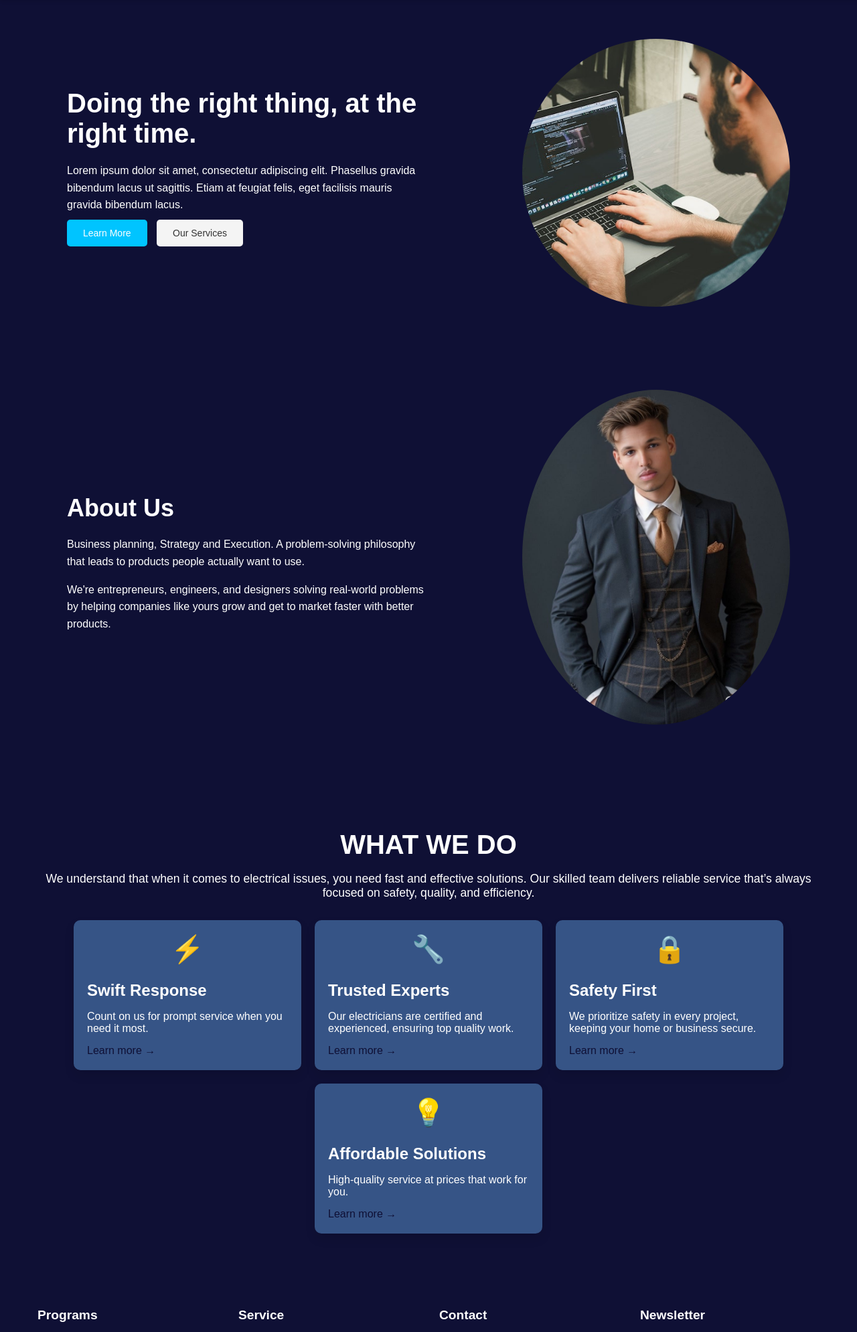
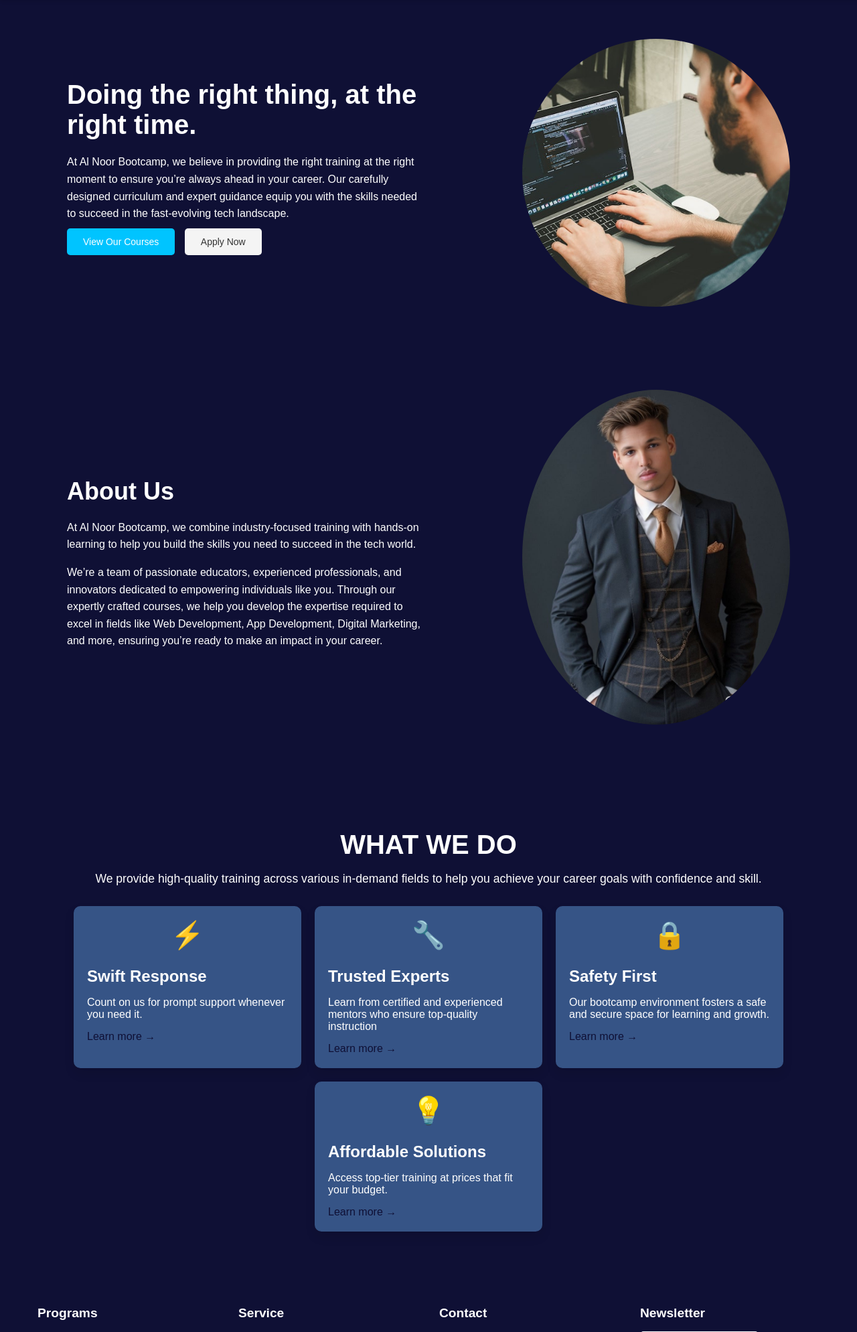
Before and after one commit to kazaliisse/bootcamp-website, a Flask app: page /about in a window 1280 px wide. Shown: the part 66-2055 px from the top of the page at 67% size. Run offline with Flask 3, Linux system fonts and the light colour scheme.

Commit message:
initial commit

```diff
--- a/app.py
+++ b/app.py
@@ -133,17 +133,27 @@ def delete_contact(id):
     return redirect(url_for('view_contacts'))
 
 # Route to view applications in the admin panel with pagination
+# Route to view applications in the admin panel with pagination and search
 @app.route('/admin/applications')
 def view_applications():
+    search = request.args.get('search', '')  # Search functionality
     page = request.args.get('page', 1, type=int)
     per_page = 10  # Number of records per page
     offset = (page - 1) * per_page
 
     conn = get_db_connection()
-    applications = conn.execute('SELECT * FROM applications LIMIT ? OFFSET ?', (per_page, offset)).fetchall()
+    search_query = f"%{search}%"  # Format search term for SQL LIKE
+    applications = conn.execute(
+        'SELECT * FROM applications WHERE first_name LIKE ? OR last_name LIKE ? LIMIT ? OFFSET ?',
+        (search_query, search_query, per_page, offset)
+    ).fetchall()
+
+    # Get total number of applications for pagination
+    total_query = 'SELECT COUNT(*) FROM applications WHERE first_name LIKE ? OR last_name LIKE ?'
+    total = conn.execute(total_query, (search_query, search_query)).fetchone()[0]
     conn.close()
 
-    return render_template('applications.html', applications=applications, page=page, per_page=per_page)
+    return render_template('applications.html', applications=applications, page=page, per_page=per_page, total=total, search=search)
 
 # Route to edit an application
 @app.route('/admin/edit_application/<int:id>', methods=['GET', 'POST'])
--- a/templates/AboutUs.html
+++ b/templates/AboutUs.html
@@ -41,13 +41,18 @@
       <div class="header-content">
         <h1>Doing the right thing, at the right time.</h1>
         <p>
-          Lorem ipsum dolor sit amet, consectetur adipiscing elit. Phasellus
-          gravida bibendum lacus ut sagittis. Etiam at feugiat felis, eget
-          facilisis mauris gravida bibendum lacus.
+          At Al Noor Bootcamp, we believe in providing the right training at the
+          right moment to ensure you’re always ahead in your career. Our
+          carefully designed curriculum and expert guidance equip you with the
+          skills needed to succeed in the fast-evolving tech landscape.
         </p>
         <div class="buttons">
-          <a href="#" class="btn btn-primary">Learn More</a>
-          <a href="#" class="btn btn-secondary">Our Services</a>
+          <a href="{{ url_for('courses') }}" class="btn btn-primary"
+            >View Our Courses</a
+          >
+          <a href="{{ url_for('apply') }}" class="btn btn-secondary"
+            >Apply Now</a
+          >
         </div>
       </div>
       <div class="header-image">
@@ -63,13 +68,17 @@
       <div class="content">
         <h2>About Us</h2>
         <p>
-          Business planning, Strategy and Execution. A problem-solving
-          philosophy that leads to products people actually want to use.
+          At Al Noor Bootcamp, we combine industry-focused training with
+          hands-on learning to help you build the skills you need to succeed in
+          the tech world.
         </p>
         <p>
-          We're entrepreneurs, engineers, and designers solving real-world
-          problems by helping companies like yours grow and get to market faster
-          with better products.
+          We’re a team of passionate educators, experienced professionals, and
+          innovators dedicated to empowering individuals like you. Through our
+          expertly crafted courses, we help you develop the expertise required
+          to excel in fields like Web Development, App Development, Digital
+          Marketing, and more, ensuring you’re ready to make an impact in your
+          career.
         </p>
       </div>
       <div class="image-container">
@@ -84,23 +93,22 @@
       <div class="container">
         <h2 class="offer-section-title">WHAT WE DO</h2>
         <p class="offer-section-description">
-          We understand that when it comes to electrical issues, you need fast
-          and effective solutions. Our skilled team delivers reliable service
-          that’s always focused on safety, quality, and efficiency.
+          We provide high-quality training across various in-demand fields to
+          help you achieve your career goals with confidence and skill.
         </p>
         <div class="offer-features">
           <div class="offer-feature-card">
             <div class="icon">⚡</div>
             <h3>Swift Response</h3>
-            <p>Count on us for prompt service when you need it most.</p>
+            <p>Count on us for prompt support whenever you need it.</p>
             <a href="#" class="offer-learn-more">Learn more →</a>
           </div>
           <div class="offer-feature-card">
             <div class="icon">🔧</div>
             <h3>Trusted Experts</h3>
             <p>
-              Our electricians are certified and experienced, ensuring top
-              quality work.
+              Learn from certified and experienced mentors who ensure
+              top-quality instruction
             </p>
             <a href="#" class="offer-learn-more">Learn more →</a>
           </div>
@@ -108,15 +116,15 @@
             <div class="icon">🔒</div>
             <h3>Safety First</h3>
             <p>
-              We prioritize safety in every project, keeping your home or
-              business secure.
+              Our bootcamp environment fosters a safe and secure space for
+              learning and growth.
             </p>
             <a href="#" class="offer-learn-more">Learn more →</a>
           </div>
           <div class="offer-feature-card">
             <div class="icon">💡</div>
             <h3>Affordable Solutions</h3>
-            <p>High-quality service at prices that work for you.</p>
+            <p>Access top-tier training at prices that fit your budget.</p>
             <a href="#" class="offer-learn-more">Learn more →</a>
           </div>
         </div>
--- a/templates/apply.html
+++ b/templates/apply.html
@@ -144,6 +144,9 @@
         </button>
       </form>
 
+      <div id="application-loading-message" class="popup" style="display: none">
+        <p>Sending your application, please wait...</p>
+      </div>
       <div id="application-success-message" class="popup" style="display: none">
         <p>Thank you for applying!</p>
       </div>
```
Also changed, not shown: static/js/apply.js (+8 -0 lines), templates/applications.html (+31 -0 lines), templates/index.html (+9 -3 lines), database.db.
